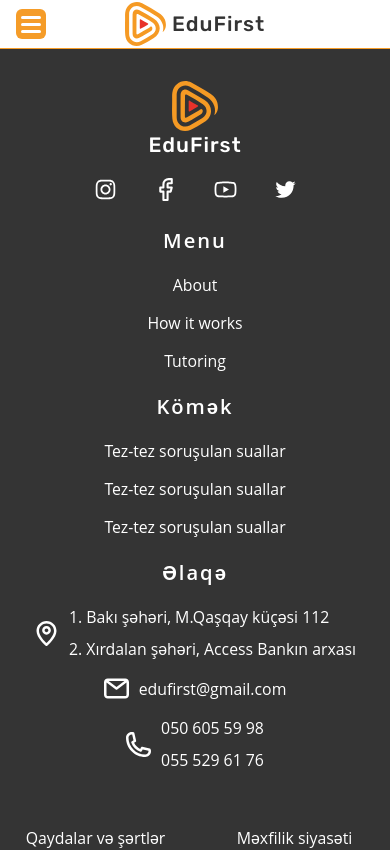
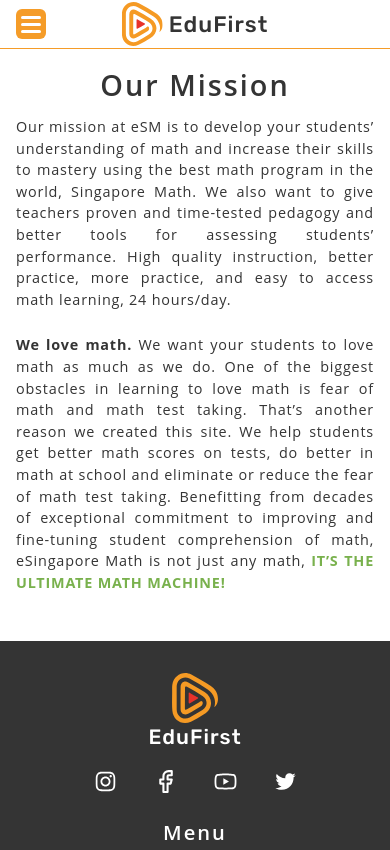
Before and after one commit to ilgar002/edufirst, a React (Create React App) app: page /mission in a window 390 px wide. Shown: the top 850 px of the page. Built offline with nearby package versions, Linux system fonts and the light colour scheme.

Commit message:
/mission page

```diff
--- a/src/App.js
+++ b/src/App.js
@@ -3,8 +3,9 @@ import { BrowserRouter, Routes, Route } from "react-router-dom";
 
 import Header from "./components/Header/Header";
 import Footer from "./components/Footer/Footer";
+import Home from "./pages/Home/Home";
+import Mission from "./pages/Mission/Mission";
 import Questions from "./pages/Questions/Questions";
-import Home from "./pages/Home/Home";
 const App = () => {
   return (
     <>
@@ -13,6 +14,7 @@ const App = () => {
         <Routes>
           <Route path="/" element={<Home />} />
           <Route path="/questions" element={<Questions />} />
+          <Route path="/mission" element={<Mission />} />
         </Routes>
         <Footer />
       </BrowserRouter>
--- a/src/components/Logo/Logo.scss
+++ b/src/components/Logo/Logo.scss
@@ -19,20 +19,16 @@
 @media (max-width: 768px) {
   header {
     position: relative;
-    a.logo-container {
-      height: 44px;
+    .logo-container {
       position: absolute;
       left: 50%;
       transform: translateX(-50%);
       .logo {
-        height: 100%;
-        width: 100%;
+        height: 44px;
       }
-    }
-  }
-  .logo-container {
-    .logo-title {
-      font-size: 1.4rem;
+      .logo-title {
+        font-size: 1.4rem;
+      }
     }
   }
 }
--- /dev/null
+++ b/src/pages/Mission/Mission.js
@@ -0,0 +1,42 @@
+import React from "react";
+import "./Mission.scss";
+import MissionImg from "../../images/mission.svg";
+const Mission = () => {
+  return (
+    <div className="mission">
+      <div className="container">
+        <h5 className="title">Our Mission</h5>
+        <div className="content">
+          <div className="text">
+            <p>
+              Our mission at eSM is to develop your students’ understanding of
+              math and increase their skills to mastery using the best math
+              program in the world, Singapore Math. We also want to give
+              teachers proven and time-tested pedagogy and better tools for
+              assessing students’ performance. High quality instruction, better
+              practice, more practice, and easy to access math learning, 24
+              hours/day.
+            </p>
+            <p>
+              <b>We love math.</b> We want your students to love math as much as
+              we do. One of the biggest obstacles in learning to love math is
+              fear of math and math test taking. That’s another reason we
+              created this site. We help students get better math scores on
+              tests, do better in math at school and eliminate or reduce the
+              fear of math test taking. Benefitting from decades of exceptional
+              commitment to improving and fine-tuning student comprehension of
+              math, eSingapore Math is not just any math,{" "}
+              <b className="green">IT’S THE ULTIMATE MATH MACHINE!</b>
+            </p>
+          </div>
+
+          <div className="image-container">
+            <img src={MissionImg} alt="MissionImg" />
+          </div>
+        </div>
+      </div>
+    </div>
+  );
+};
+
+export default Mission;
--- /dev/null
+++ b/src/pages/Mission/Mission.scss
@@ -0,0 +1,60 @@
+@import "../../scss/variables.scss";
+.mission {
+  padding: 26px 0 48px 0;
+  font-size: 1rem;
+  .title {
+    color: $clr-primary-text;
+    font-size: 2em;
+    font-weight: 600;
+    letter-spacing: 2px;
+    display: flex;
+    justify-content: center;
+    margin-bottom: 32px;
+  }
+  .content {
+    display: flex;
+    gap: 20px;
+    .text {
+      font-weight: 400;
+      flex: 3;
+      display: flex;
+      flex-direction: column;
+      gap: 24px;
+      p {
+        font-size: 1em;
+        color: $clr-primary-text;
+        letter-spacing: 0.8px;
+        text-align: justify;
+        line-height: 1.5em;
+      }
+      b.green {
+        color: #79b14d;
+      }
+    }
+    .image-container {
+      flex: 1;
+    }
+  }
+}
+@media (max-width: 768px) {
+  .mission {
+    font-size: 0.95rem;
+    padding-top: 16px;
+    .title {
+      margin-bottom: 24px;
+    }
+    .content {
+      .image-container {
+        display: none;
+      }
+    }
+  }
+}
+@media (max-width: 576px) {
+  .mission {
+    font-size: 0.9rem;
+    .title {
+      margin-bottom: 12px;
+    }
+  }
+}
```
Also changed, not shown: src/images/mission.svg (added).
